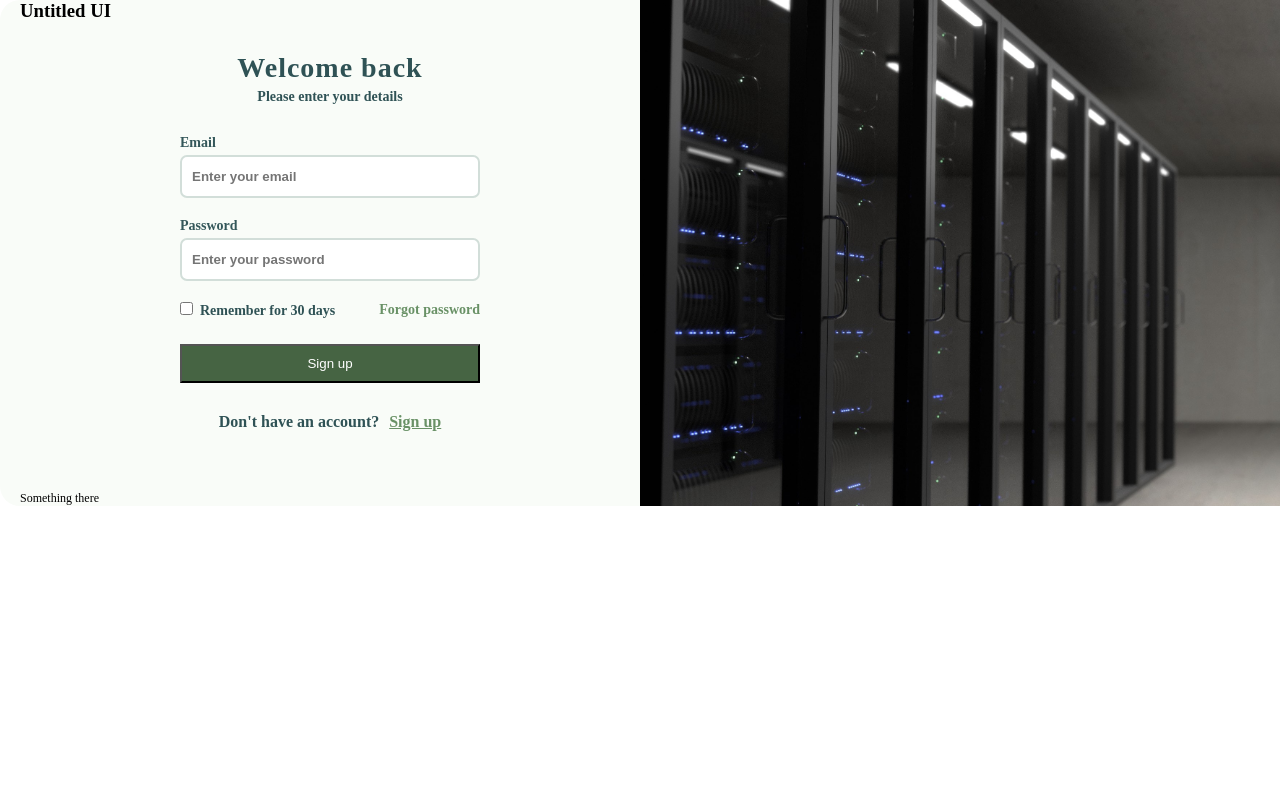
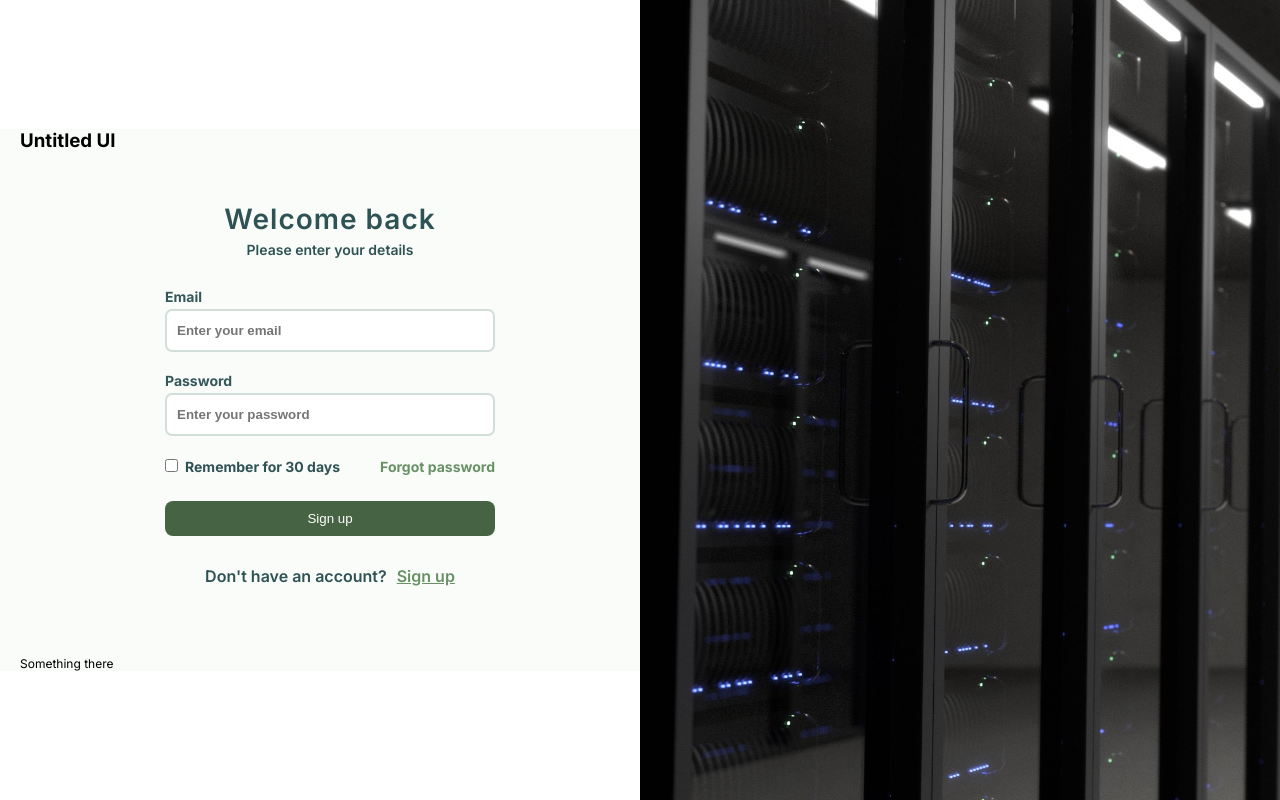
Before and after one commit to Saddam6260/Visays-Form, a React (Vite) app: page / in a window 1280 px wide. Built offline with nearby package versions, Linux system fonts and the light colour scheme.

Commit message:
complete the form design wthout logo

```diff
--- a/index.html
+++ b/index.html
@@ -5,6 +5,13 @@
     <link rel="icon" type="image/svg+xml" href="/vite.svg" />
     <meta name="viewport" content="width=device-width, initial-scale=1.0" />
     <title>Vite + React</title>
+
+    <link rel="preconnect" href="https://fonts.googleapis.com" />
+    <link rel="preconnect" href="https://fonts.gstatic.com" crossorigin />
+    <link
+      href="https://fonts.googleapis.com/css2?family=Inter:wght@400;500;600;700&display=swap"
+      rel="stylesheet"
+    />
   </head>
   <body>
     <div id="root"></div>
--- a/src/assets/component/Form.css
+++ b/src/assets/component/Form.css
@@ -5,16 +5,19 @@
 .container{
     display: grid;
     grid-template-columns: 50% 50%;
+    height: 100vh;
 }
 .form_wrapper{
     background-color: #f9fcf8;
-    border-radius: 20px 0px 0px 20px;
     padding-left: 20px;
+    margin-top: auto;
+    margin-bottom: auto;
 }
 form{
-    max-width: 300px;
+    max-width: 330px;
     margin-left: auto;
     margin-right: auto;
+    margin-top: 50px;
 }
 .logo-wrap{
     text-align: start;
@@ -24,7 +27,6 @@
 }
 .top_heading{
     margin-bottom: 30px;
-    margin-top: 30px;
     text-align: center;
 }
 .top_heading h1{
@@ -72,7 +74,6 @@
     justify-content: space-between;
     flex-flow: row wrap;
     margin-bottom: 25px;
-    column-gap: 40px;
     align-items: center;
 }
 .checkbox_wrapper label{
@@ -86,12 +87,14 @@
     font-weight: bold;
 }
 
-.form_wrapper button{
+button{
     background-color: #466443;
     width: 100%;
     color: white;
     padding: 10px 0px;
     margin-bottom: 30px;
+    border-radius: 8px;
+    border: 0px;
 }
 
 .signup_wrapper{
@@ -112,7 +115,7 @@
 .bottom-pera{
     text-align: start;
     font-size: 12px;
-    margin-top: 60px;
+    margin-top: 70px;
 }
 .rightSideImage{
     background-image: url("./img/img.jpg");
--- a/src/index.css
+++ b/src/index.css
@@ -0,0 +1,4 @@
+body{
+  font-family: 'Inter', sans-serif;
+
+}
```
